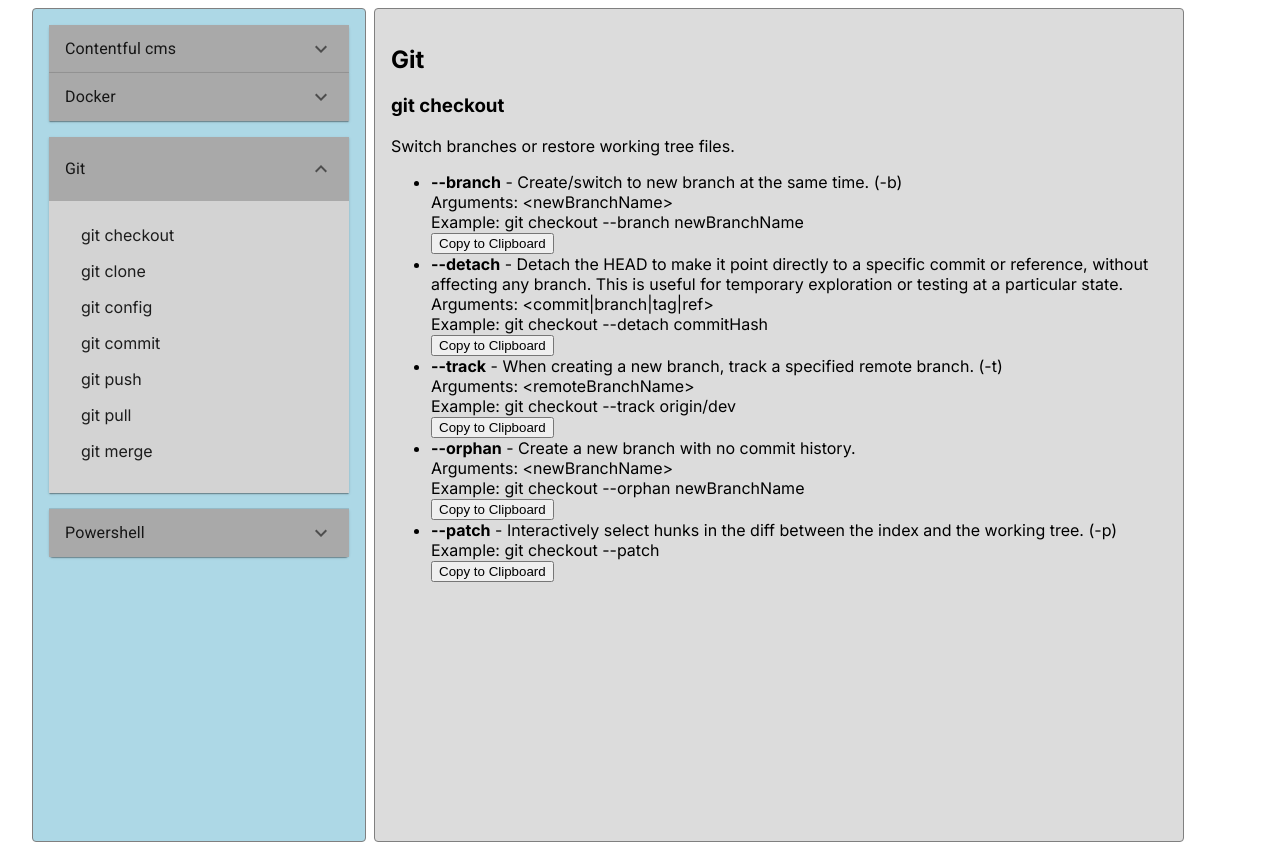
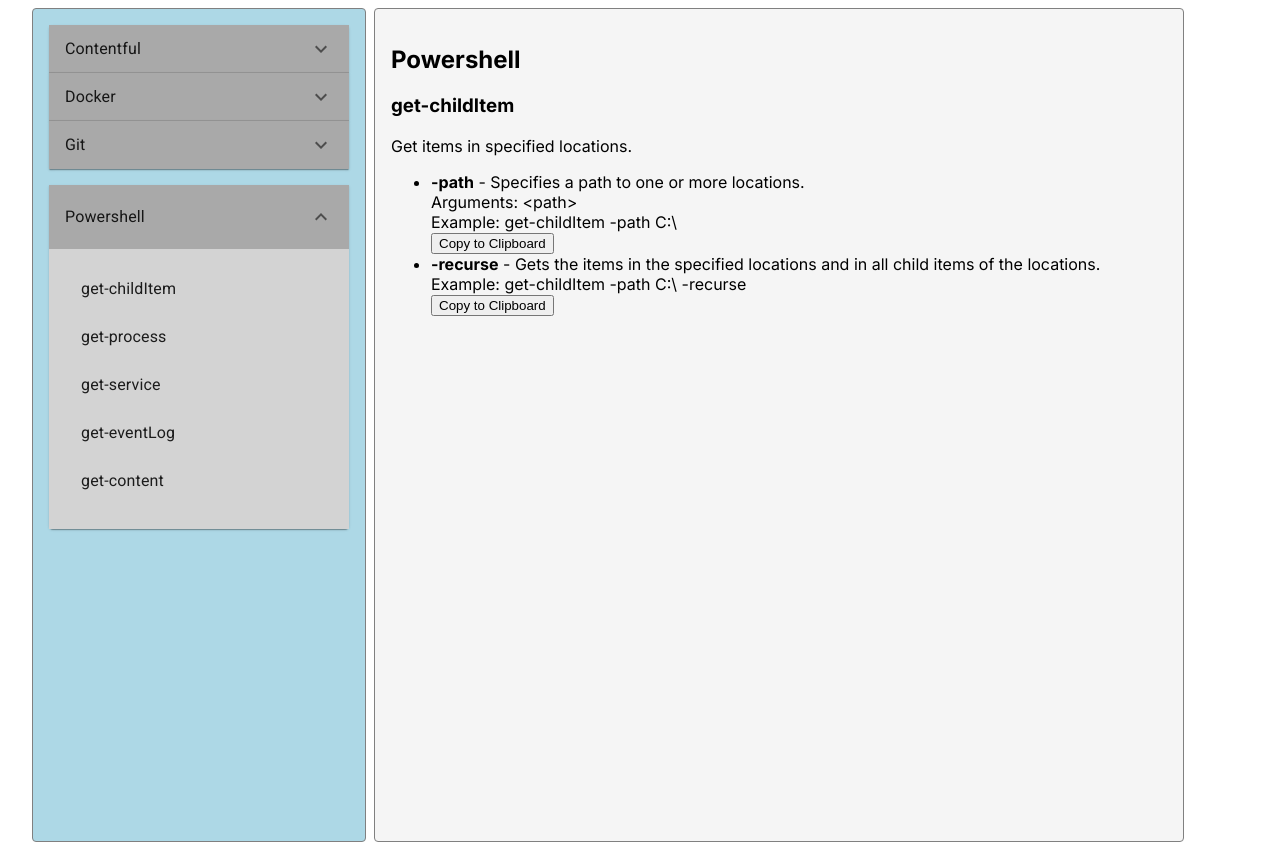
Before and after one commit to bl-andym/commands, a Next.js app: page / in a window 1280 px wide. Built offline with nearby package versions, Linux system fonts and the light colour scheme.

Commit message:
MainView onload correct data

```diff
--- a/src/app/page.tsx
+++ b/src/app/page.tsx
@@ -1,6 +1,6 @@
 "use client"
 import React, { useState, useEffect } from 'react'
-import { NavProps, Selected } from './types'
+import { NavProps, Selected, Category } from './types'
 import Container from '@mui/material/Container'
 
 import '@fontsource/roboto/300.css'
@@ -11,12 +11,11 @@ import '@fontsource/roboto/700.css'
 import exampleData from '@/data/example.json'
 import SideNav from '@/components/SideNav'
 import MainView from '@/components/MainView'
+import Header from '@/components/Header'
 
 export default function Home() {
   const [data, setData] = useState<NavProps["data"]>([])
-
-  // manage the state of the selected ID
-  // pass it down to both the SideNav and MainView
+  const [defaultCategory, setDefaultCategory] = useState<Category | null>(null)
   const [selected, setSelected] = useState<Selected>({ commandId: 0, categoryId: 0 })
 
   const handleSelected = (commandId: number, categoryId: number) => {
@@ -24,8 +23,23 @@ export default function Home() {
   };
 
   useEffect(() => {
+    // Step 1: Set the component's state 'data' with exampleData
     setData(exampleData)
+
+    // Step 2: Find the default category in the exampleData array
+    const defaultCat = exampleData.find((item: Category) => item.default === true)
+
+    // Step 3: Set the component's state 'defaultCategory' with the found default category
+    // If no default category is found, set it to null
+    setDefaultCategory(defaultCat || null)
+
+    // Step 4: If a default category is found and it has commands
+    if (defaultCat && defaultCat.commands.length > 0) {
+      // Set the component's state 'selected' to the first command of the default category
+      setSelected({ commandId: defaultCat.commands[0].id, categoryId: defaultCat.id })
+    }
   }, [])
+
 
   return (
     <Container
@@ -41,7 +55,7 @@ export default function Home() {
       {data.length === 0 && <div>Loading...</div>}
       {data.length > 0 &&
         <>
-          <SideNav data={data} handleSelected={handleSelected} />
+          <SideNav data={data} handleSelected={handleSelected} defaultCategory={defaultCategory} />
           <MainView data={data} selected={selected} />
         </>
       }
--- a/src/app/types.ts
+++ b/src/app/types.ts
@@ -18,6 +18,7 @@ export interface Category {
     id: number;
     name: string;
     commands: Command[];
+    default: boolean;
 }
 
 export type Data = Category[];
@@ -36,3 +37,8 @@ export interface Selected {
     commandId: number;
     categoryId: number;
 }
+
+export interface CopyToClipboardButtonProps {
+    text: string;
+    onCopy?: () => void;
+}
--- a/src/components/CopyToClipboardButton/index.tsx
+++ b/src/components/CopyToClipboardButton/index.tsx
@@ -1,8 +1,9 @@
 "use client"
 
+import { CopyToClipboardButtonProps } from '@/app/types'
 import React, { useState } from 'react'
 
-function CopyToClipboardButton({ text, onCopy }) {
+function CopyToClipboardButton({ text, onCopy }: CopyToClipboardButtonProps) {
     const [copied, setCopied] = useState(false)
 
     const handleCopy = () => {
--- a/src/components/MainView/index.tsx
+++ b/src/components/MainView/index.tsx
@@ -1,24 +1,21 @@
 "use client"
 import { MainViewProps } from '@/app/types'
-import { Box } from '@mui/material'
+import { Card, CardContent, Stack, Typography } from '@mui/material'
 import CopyToClipboardButton from '../CopyToClipboardButton'
 
 export default function MainView({ data, selected }: MainViewProps) {
-    // Find the selected category based on the selectedId
     const selectedCategory = data.find(category => category.id === selected.categoryId);
     const selectedCommand = selectedCategory?.commands.find(command => command.id === selected.commandId);
 
-    console.log(selectedCommand?.description);
-
     return (
-        <Box
+        <Stack
             component="section"
             sx={{
                 p: 2,
                 border: '1px solid grey',
                 borderRadius: 1,
                 flexGrow: 1,
-                backgroundColor: 'Gainsboro',
+                backgroundColor: 'WhiteSmoke ',
                 height: 'auto',
                 minHeight: '100vh',
             }}
@@ -34,7 +31,7 @@ export default function MainView({ data, selected }: MainViewProps) {
                                 {selectedCommand.options.map(option => (
                                     <li key={option.option}>
                                         <strong>{option.option}</strong> - {option.description}
-                                        {option.shorthand && <span> ({option.shorthand})</span>}
+                                        {/*option.shorthand && <span> ({option.shorthand})</span>*/}
                                         {option.arguments && <div>Arguments: {option.arguments}</div>}
                                         <div>Example: {option.example}</div>
                                         <CopyToClipboardButton text={option.example} />
@@ -45,27 +42,6 @@ export default function MainView({ data, selected }: MainViewProps) {
                     </div>
                 )
             }
-            {/* {selectedCategory ? (
-                <div>
-                    <h2>{selectedCategory.name}</h2>
-                    <div key={selectedCommand}>
-                        <h3>{selectedCommand}</h3>
-                        <p>{selectedCommand}</p>
-                        <ul>
-                            {selectedCommand.options.map(option => (
-                                <li key={option.option}>
-                                    <strong>{option.option}</strong> - {option.description}
-                                    {option.shorthand && <span> ({option.shorthand})</span>}
-                                    {option.arguments && <div>Arguments: {option.arguments}</div>}
-                                    <div>Example: {option.example}</div>
-                                </li>
-                            ))}
-                        </ul>
-                    </div>
-                </div>
-            ) : (
-                <p>No category selected</p>
-            )} */}
-        </Box>
+        </Stack>
     );
 }
--- a/src/components/SideNav/index.tsx
+++ b/src/components/SideNav/index.tsx
@@ -1,27 +1,37 @@
 "use client"
 
 import { NavProps, Category } from '../../app/types'
-import { Box, List, ListItem, ListItemButton, ListItemText } from '@mui/material'
+import { Box, List, ListItem, ListItemButton, ListItemText, Stack } from '@mui/material'
 
 import Accordion from '@mui/material/Accordion'
 import AccordionSummary from '@mui/material/AccordionSummary'
 import AccordionDetails from '@mui/material/AccordionDetails'
 import ExpandMoreIcon from '@mui/icons-material/ExpandMore'
 import Typography from '@mui/material/Typography'
-import { useState } from 'react'
+import { useState, useEffect } from 'react'
 
-export default function SideNav({ data, handleSelected }: NavProps) {
-    const [expanded, setExpanded] = useState<string | false>(data.length > 0 ? data[0].id.toString() : false);
+interface SideNavProps extends NavProps {
+    defaultCategory: Category | null;
+}
+
+export default function SideNav({ data, handleSelected, defaultCategory }: SideNavProps) {
+    const [expanded, setExpanded] = useState<number>(defaultCategory ? defaultCategory.id : 0);
+
+    useEffect(() => {
+        if (defaultCategory) {
+            setExpanded(defaultCategory.id);
+        }
+    }, [defaultCategory]);
 
     const handleChange =
-        (panel: string) => (event: React.SyntheticEvent, newExpanded: boolean) => {
-            setExpanded(newExpanded ? panel : false);
+        (categoryId: number) => () => {
+            setExpanded(categoryId);
         };
 
     const sortedData = [...data].sort((a, b) => a.name.localeCompare(b.name));
 
     return (
-        <Box component="section" sx={{
+        <Stack component="section" sx={{
             p: 2,
             border: '1px solid grey',
             minWidth: 300,
@@ -38,8 +48,8 @@ export default function SideNav({ data, handleSelected }: NavProps) {
             {sortedData.map((category: Category) => (
                 <Accordion
                     key={category.id}
-                    expanded={expanded === category.id.toString()}
-                    onChange={handleChange(category.id.toString())}
+                    expanded={expanded === category.id}
+                    onChange={handleChange(category.id)}
                 >
                     <AccordionSummary expandIcon={<ExpandMoreIcon />} sx={{
                         backgroundColor: 'DarkGray',
@@ -56,7 +66,7 @@ export default function SideNav({ data, handleSelected }: NavProps) {
                                         onClick={() => handleSelected(command.id, category.id)}
                                         style={{ cursor: 'pointer', width: '100%' }}
                                     >
-                                        {command.name}
+                                        <ListItemText>{command.name}</ListItemText>
                                     </ListItemButton>
                                 </ListItem>
                             ))}
@@ -64,6 +74,6 @@ export default function SideNav({ data, handleSelected }: NavProps) {
                     </AccordionDetails>
                 </Accordion>
             ))}
-        </Box>
+        </Stack>
     )
 }
--- a/src/data/example.json
+++ b/src/data/example.json
@@ -1,6 +1,7 @@
 [
     {
         "id": 0,
+        "default": false,
         "name": "Git",
         "commands": [
             {
@@ -280,6 +281,7 @@
     },
     {
         "id": 1,
+        "default": true,
         "name": "Powershell",
         "commands": [
             {
@@ -288,20 +290,20 @@
                 "description": "Get items in specified locations.",
                 "options": [
                     {
-                        "option": "-Path",
-                        "shorthand": "-Path",
+                        "option": "-path",
+                        "shorthand": "-path",
                         "description": "Specifies a path to one or more locations.",
                         "arguments": "<path>",
                         "required": true,
-                        "example": "Get-ChildItem -Path C:\\"
+                        "example": "get-childItem -path C:\\"
                     },
                     {
-                        "option": "-Recurse",
-                        "shorthand": "-Recurse",
+                        "option": "-recurse",
+                        "shorthand": "-recurse",
                         "description": "Gets the items in the specified locations and in all child items of the locations.",
                         "arguments": "",
                         "required": false,
-                        "example": "Get-ChildItem -Path C:\\ -Recurse"
+                        "example": "get-childItem -path C:\\ -recurse"
                     }
                 ]
             },
@@ -311,20 +313,20 @@
                 "description": "Get the processes on a local or remote computer.",
                 "options": [
                     {
-                        "option": "-Name",
+                        "option": "-name",
                         "shorthand": "-n",
                         "description": "Specifies the process names of the processes to be retrieved.",
                         "arguments": "<processName>",
                         "required": false,
-                        "example": "Get-Process -Name chrome"
+                        "example": "Get-Process -name chrome"
                     },
                     {
-                        "option": "-Id",
-                        "shorthand": "-Id",
+                        "option": "-id",
+                        "shorthand": "-id",
                         "description": "Specifies the process IDs of the processes to be retrieved.",
                         "arguments": "<processId>",
                         "required": false,
-                        "example": "Get-Process -Id 1234"
+                        "example": "get-process -Id 1234"
                     }
                 ]
             },
@@ -334,20 +336,20 @@
                 "description": "Get the services on a local or remote computer.",
                 "options": [
                     {
-                        "option": "-Name",
+                        "option": "-name",
                         "shorthand": "-n",
                         "description": "Specifies the service names of the services to be retrieved.",
                         "arguments": "<serviceName>",
                         "required": false,
-                        "example": "Get-Service -Name spooler"
+                        "example": "get-service -name spooler"
                     },
                     {
-                        "option": "-DisplayName",
-                        "shorthand": "-DisplayName",
+                        "option": "-displayname",
+                        "shorthand": "-displayname",
                         "description": "Specifies the display names of the services to be retrieved.",
                         "arguments": "<displayName>",
                         "required": false,
-                        "example": "Get-Service -DisplayName \"Print Spooler\""
+                        "example": "get-service -displayname \"Print Spooler\""
                     }
                 ]
             },
@@ -357,12 +359,12 @@
                 "description": "Get the events in the event logs.",
                 "options": [
                     {
-                        "option": "-LogName",
-                        "shorthand": "-LogName",
+                        "option": "-logname",
+                        "shorthand": "-logname",
                         "description": "Specifies the name of the event log to be retrieved.",
-                        "arguments": "<logName>",
+                        "arguments": "<logname>",
                         "required": true,
-                        "example": "Get-EventLog -LogName System"
+                        "example": "get-eventlog -logname System"
                     },
                     {
                         "option": "-EntryType",
@@ -380,12 +382,12 @@
                 "description": "Get the content of the item at the specified location.",
                 "options": [
                     {
-                        "option": "-Path",
-                        "shorthand": "-Path",
+                        "option": "-path",
+                        "shorthand": "-path",
                         "description": "Specifies the path to the item.",
                         "arguments": "<path>",
                         "required": true,
-                        "example": "Get-Content -Path C:\\file.txt"
+                        "example": "Get-Content -path C:\\file.txt"
                     },
                     {
                         "option": "-TotalCount",
@@ -393,7 +395,7 @@
                         "description": "Specifies the number of lines to be retrieved.",
                         "arguments": "<count>",
                         "required": false,
-                        "example": "Get-Content -Path C:\\file.txt -TotalCount 10"
+                        "example": "Get-Content -path C:\\file.txt -TotalCount 10"
                     }
                 ]
             }
@@ -401,6 +403,7 @@
     },
     {
         "id": 2,
+        "default": false,
         "name": "Docker",
         "commands": [
             {
@@ -492,7 +495,8 @@
     },
     {
         "id": 3,
-        "name": "Contentful cms",
+        "default": false,
+        "name": "Contentful",
         "commands": [
             {
                 "id": 0,
```
